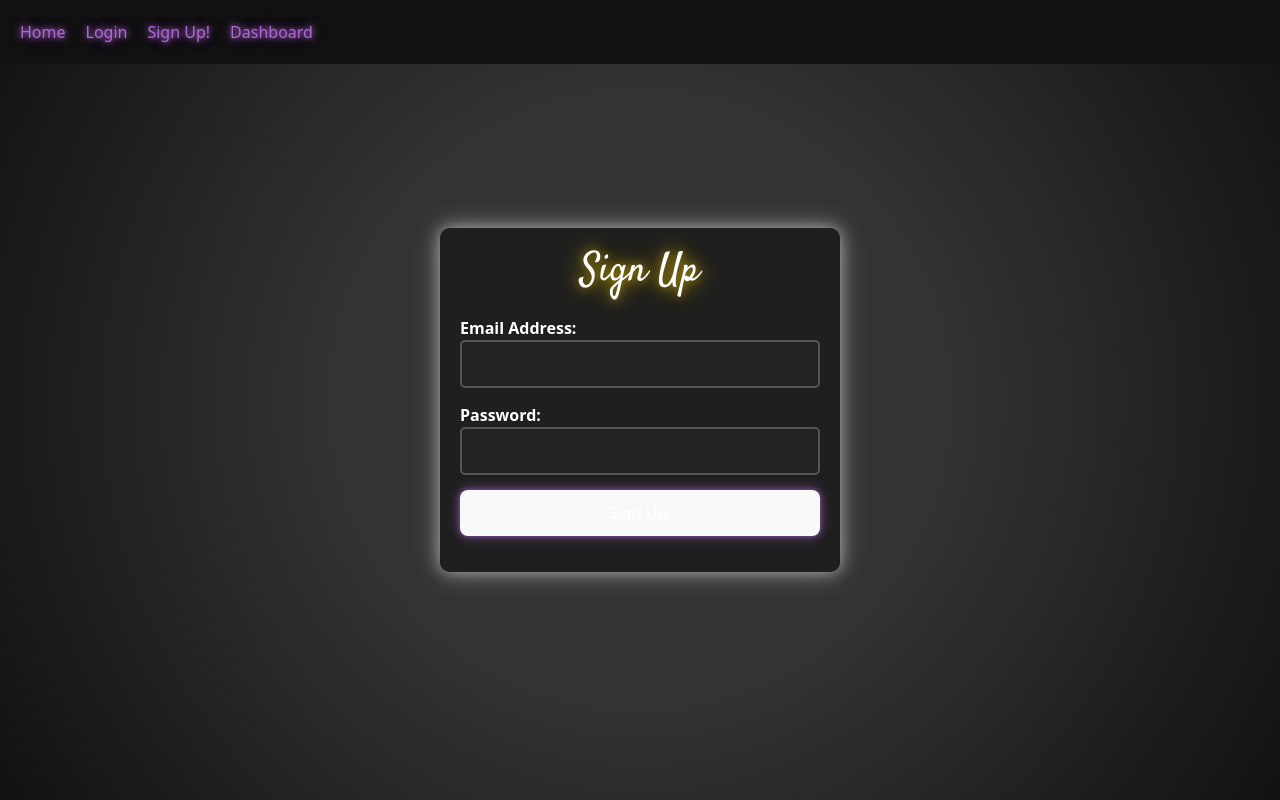
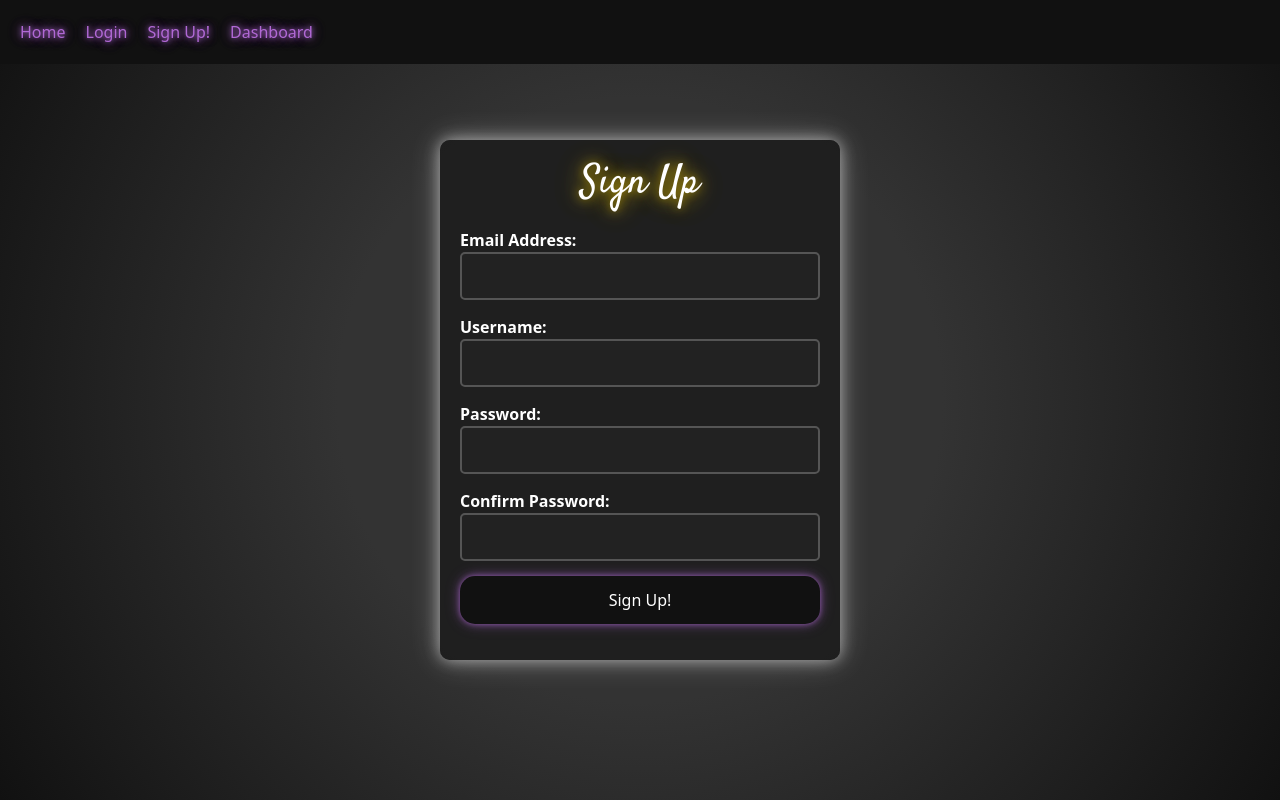
Before and after one commit to keely-cooley/capstone_fe, a React (Vite) app: page /signUp in a window 1280 px wide. Built offline with nearby package versions, Linux system fonts and the light colour scheme.

Commit message:
added className to final button to fix css

```diff
--- a/src/components/LoginForm.jsx
+++ b/src/components/LoginForm.jsx
@@ -23,16 +23,21 @@ function LoginForm() {
       });
 
       const data = await response.json();
-      console.log(data)
+      // console.log(data)
 
       if (response.ok) {
-        console.log("USER EMAIL:", userEmail);
-        handleUpdateUser({ email: userEmail });
-        console.log("LOGGING IN:", currentUser);
+        const { email, username } = data;
+
+        console.log("USER EMAIL: ", email);
+        console.log("USERNAME: ", username);
+        handleUpdateUser({ email, username });
+        // console.log("LOGGING IN:", currentUser);
+
         //redirect to dashboard on successful login
         navigate("/dashboard");
       } else {
-        setSubmitResult(data.result);
+        console.log(data);
+        setSubmitResult(data);
       }
     } catch (error) {
       console.log("LoginForm.jsx : an error occurred during login", error)
@@ -43,8 +48,8 @@ function LoginForm() {
   if (currentUser.email)
     return (
       <>
-        <p>Welcome {currentUser.email}</p>
-        <button onClick={() => handleUpdateUser({})}>Log Out</button>
+        <p>Hi, {currentUser.username}! You are currently logged in.</p>
+        <button className="button" onClick={() => handleUpdateUser({})}>Log Out</button>
       </>
     );
 
@@ -75,7 +80,7 @@ function LoginForm() {
             />
           </label>
         </div>
-        <button>Log In</button>
+        <button className="button">Log In</button>
         <p>{submitResult}</p>
       </form>
     </div>
--- a/src/components/SignUpForm.jsx
+++ b/src/components/SignUpForm.jsx
@@ -5,7 +5,9 @@ import "../css/SignUpPage.css";
 
 function SignUpForm() {
   const [userEmail, setUserEmail] = useState("");
+  const [username, setUsername] = useState("");
   const [userPassword, setUserPassword] = useState("");
+  const [confirmPassword, setConfirmPassword] = useState("");
   const [submitResult, setSubmitResult] = useState("");
   const [passwordCount, setPasswordCount] = useState(0);
   const [showForm, setShowForm] = useState(true);
@@ -16,15 +18,15 @@ function SignUpForm() {
 
   const handleSubmit = async (e) => {
     e.preventDefault();
+    //must be 8-15 characters, conatin upper and lowercase letter, number, and special character
     let regex =
       /^(?=.*[a-z])(?=.*[A-Z])(?=.*\d)(?=.*[@.#$!%*?&])[A-Za-z\d@.#$!%*?&]{8,15}$/;
-
-    // console.log('handleSubmit:', userPassword, regex.test(userPassword))
 
     if (passwordCount === maxPasswordCount) {
       setShowForm(false);
     }
 
+    //password validation
     if (userPassword.length < 5) {
       setPasswordCount(passwordCount + 1);
       setSubmitResult("Password must be at least 5 characters long");
@@ -37,6 +39,10 @@ function SignUpForm() {
       setSubmitResult(
         "Passwords require a special character, lowercase/uppercase, digit, be between 8-15 chars"
       );
+    } else if (userPassword !== confirmPassword) {
+      //confirm password and confirm password are the same
+      setPasswordCount(passwordCount + 1);
+      setSubmitResult("Passwords do not match");
     } else {
       // make API call to backend
       try {
@@ -45,7 +51,11 @@ function SignUpForm() {
           headers: {
             "Content-Type": "application/json",
           },
-          body: JSON.stringify({ email: userEmail, password: userPassword }),
+          body: JSON.stringify({
+            email: userEmail,
+            username: username,
+            password: userPassword,
+          }),
         });
 
         const data = await response.json();
@@ -53,8 +63,10 @@ function SignUpForm() {
         if (response.ok) {
           console.log("NEW USER EMAIL:", userEmail);
           setSubmitResult("Welcome To Cinnefiles!");
-          handleUpdateUser({ email: userEmail });
+
+          handleUpdateUser({ email: userEmail, username: username });
           console.log("NEW USER LOGGING IN:", currentUser);
+
           //redirect to dashboard
           navigate("/dashboard");
         } else {
@@ -68,11 +80,13 @@ function SignUpForm() {
     console.log("handleSubmit:", "passwordCount:", passwordCount);
   };
 
-  if (currentUser.email)
+  if (currentUser.username)
     return (
       <>
-        <p>Welcome {currentUser.email}</p>
-        <button onClick={() => handleUpdateUser({})}>Log Out</button>
+        <p>Hi, {currentUser.username}! You are currently logged in.</p>
+        <button className="button" onClick={() => handleUpdateUser({})}>
+          Log Out
+        </button>
       </>
     );
 
@@ -95,6 +109,18 @@ function SignUpForm() {
 
           <div className="formRow">
             <label>
+              Username:
+              <input
+                type="username"
+                value={username}
+                name="username"
+                onChange={(e) => setUsername(e.target.value)}
+              />
+            </label>
+          </div>
+
+          <div className="formRow">
+            <label>
               Password:
               <input
                 type="password"
@@ -104,7 +130,20 @@ function SignUpForm() {
               />
             </label>
           </div>
-          <button>Sign Up!</button>
+
+          <div className="formRow">
+            <label>
+              Confirm Password:
+              <input
+                type="password"
+                value={confirmPassword}
+                name="confirmPassword"
+                onChange={(e) => setConfirmPassword(e.target.value)}
+              />
+            </label>
+          </div>
+
+          <button className="button">Sign Up!</button>
           <p>{submitResult}</p>
         </form>
       )}
```
